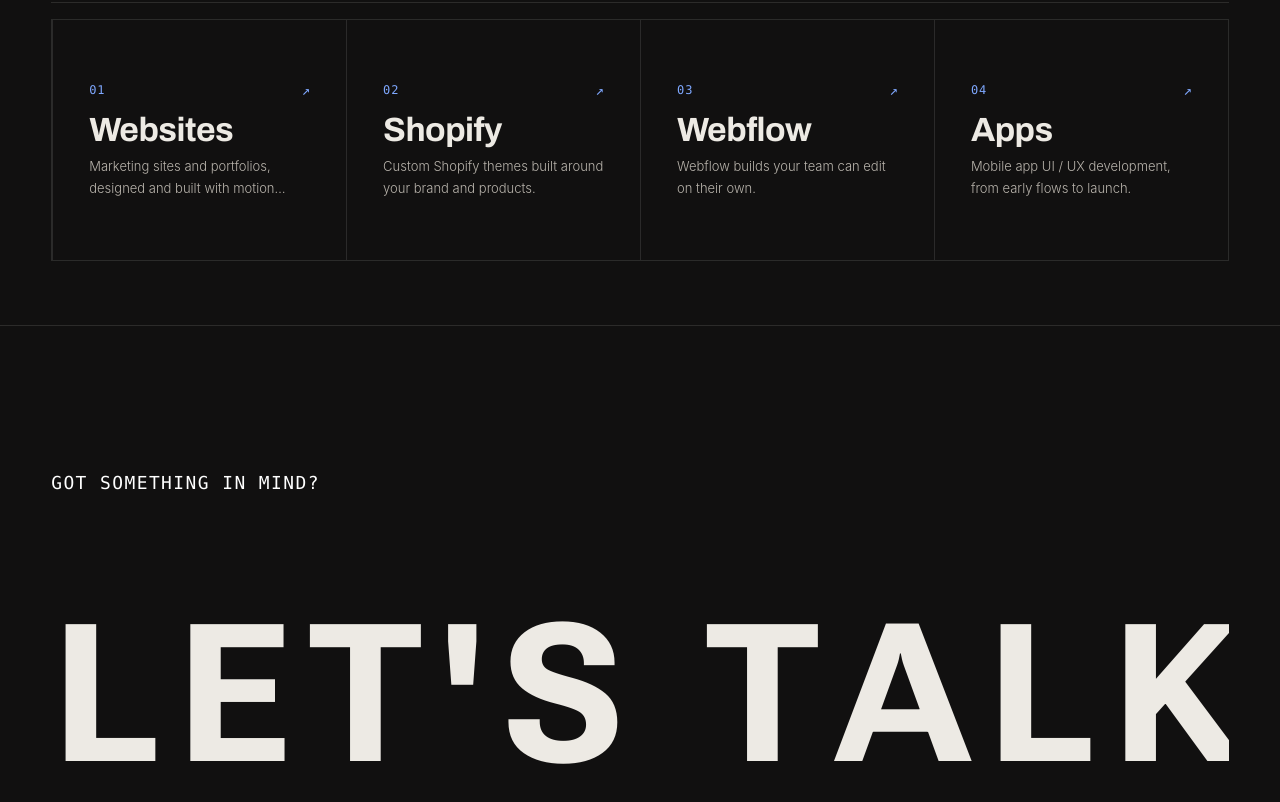
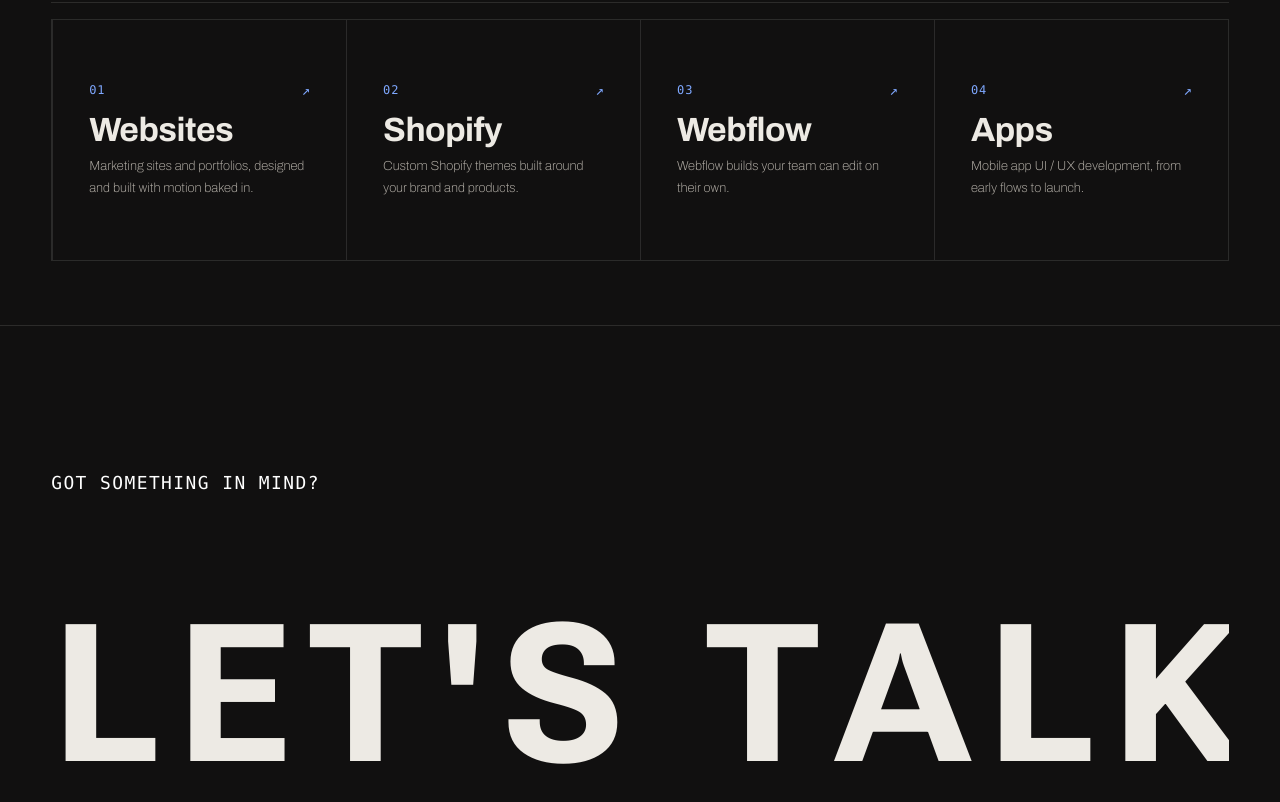
Before and after one commit to RoktimTaye/Roktim-Taye, a Next.js app: page / in a window 1280 px wide. Shown: the part 4832-5634 px from the top of the page. Built offline with nearby package versions, Linux system fonts and the light colour scheme.

Commit message:
Update What I do sub text to Archivo Thin 100

```diff
--- a/src/components/sections/ServiceTiles.tsx
+++ b/src/components/sections/ServiceTiles.tsx
@@ -70,6 +70,13 @@ export default function ServiceTiles() {
                       letter-spacing 0.45s cubic-bezier(0.16, 1, 0.3, 1),
                       transform 0.45s cubic-bezier(0.16, 1, 0.3, 1),
                       color 0.35s ease;
+        }
+
+        .archivo-thin {
+          font-family: 'Archivo', -apple-system, BlinkMacSystemFont, sans-serif;
+          font-weight: 100;
+          font-style: normal;
+          font-variation-settings: 'wght' 100, 'wdth' 100;
         }
       `}</style>
       <div className="w-full">
@@ -183,8 +190,8 @@ export default function ServiceTiles() {
 
                   {/* Description */}
                   <p
-                    className={`text-xs sm:text-[13px] leading-relaxed transition-colors duration-300 line-clamp-2 ${
-                      isHovered ? "text-[#111010]/85 font-normal" : "text-muted font-light"
+                    className={`archivo-thin text-xs sm:text-[13px] leading-relaxed transition-colors duration-300 line-clamp-2 ${
+                      isHovered ? "text-[#111010]" : "text-muted"
                     }`}
                   >
                     {svc.desc}
```
